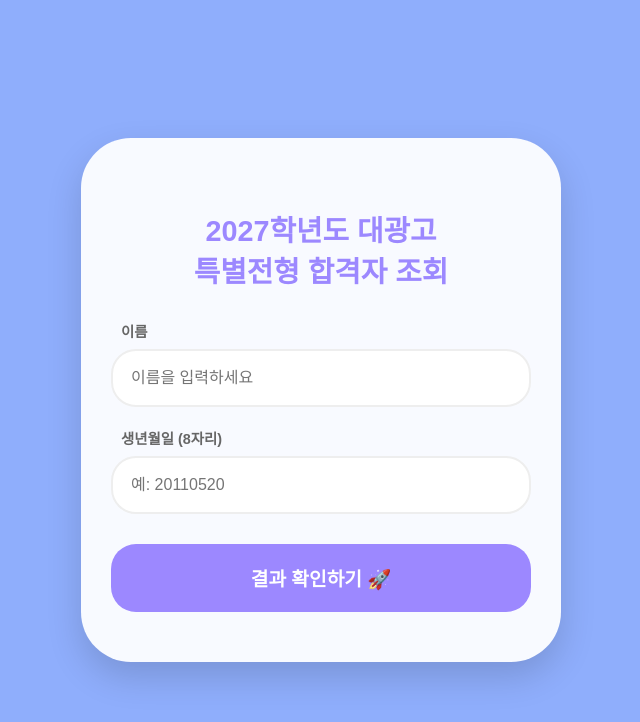
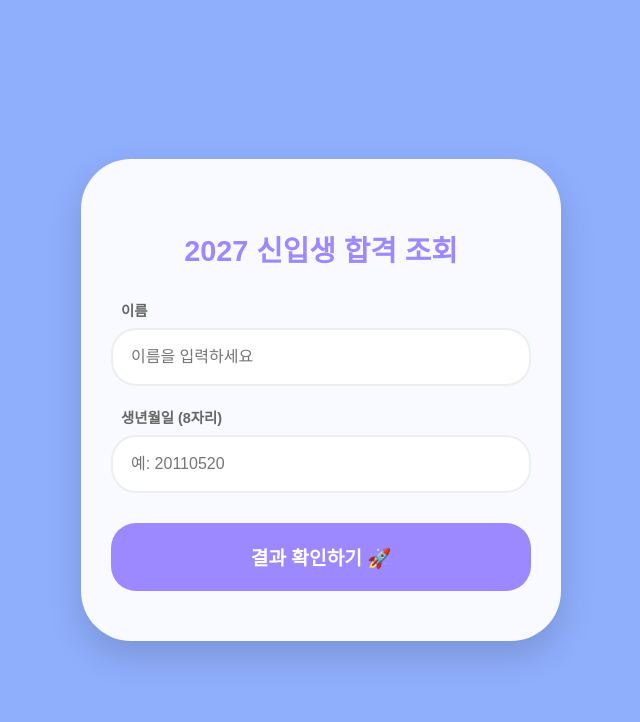
Before and after one commit to Daegwang-form/ex2, a plain HTML site: page index.html in a window 1280 px wide. Shown: the whole page, without its empty margins (319-959 px from the left). Drawn offline with Linux system fonts and the light colour scheme; a web font is replaced by a local one.

Commit message:
index.html

```diff
--- a/index.html
+++ b/index.html
@@ -3,7 +3,7 @@
 <head>
     <meta charset="UTF-8">
     <meta name="viewport" content="width=device-width, initial-scale=1.0">
-    <title>2027 신입생 합격자 조회 🎈</title>
+    <title>2027 대광고 신입생 합격자 조회 🎈</title>
     <link href="https://fonts.googleapis.com/css2?family=Nanum+Square+Round:wght@400;700;800&display=swap" rel="stylesheet">
     <style>
         :root {
@@ -71,7 +71,7 @@
 
 <div class="container">
     <div id="login-section">
-        <h1>2027학년도 대광고<br>특별전형 합격자 조회</h1>
+        <h1>2027 신입생 합격 조회</h1>
         <div class="input-group">
             <label>이름</label>
             <input type="text" id="userName" placeholder="이름을 입력하세요">
```
